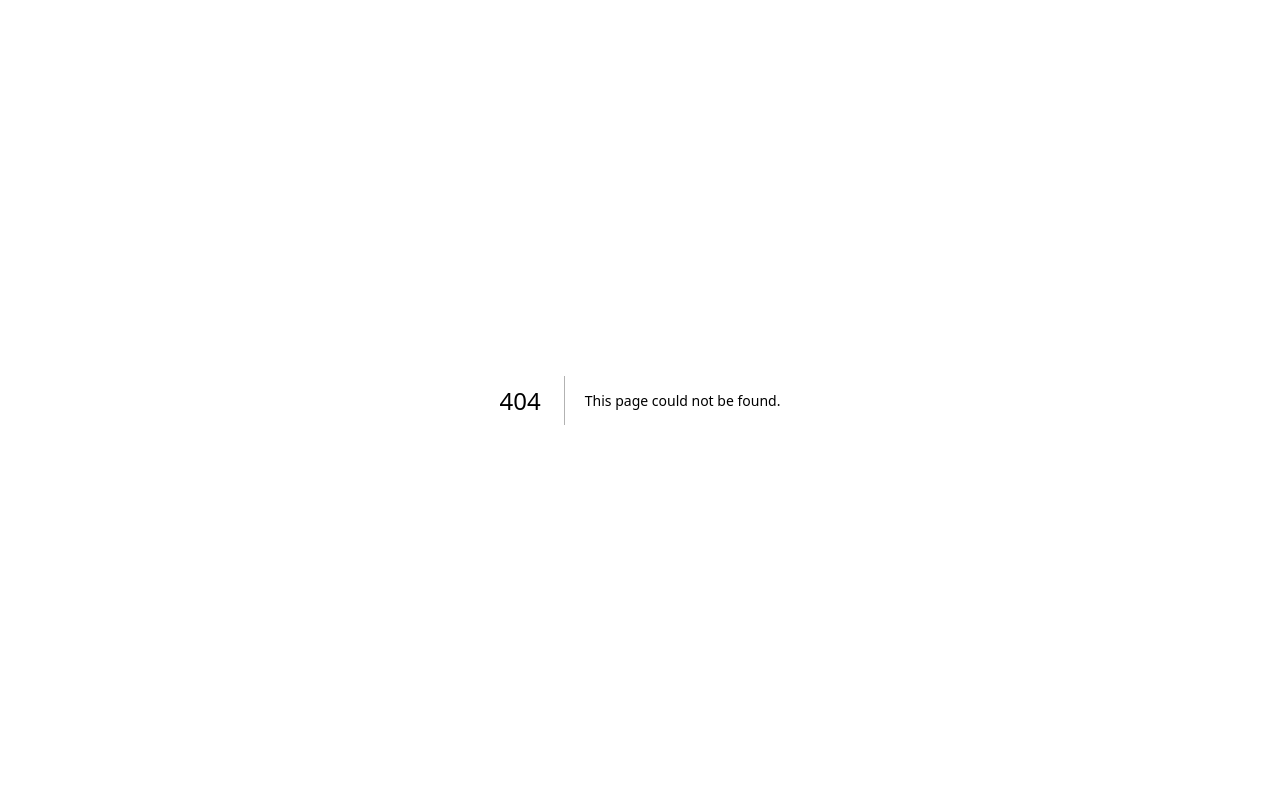
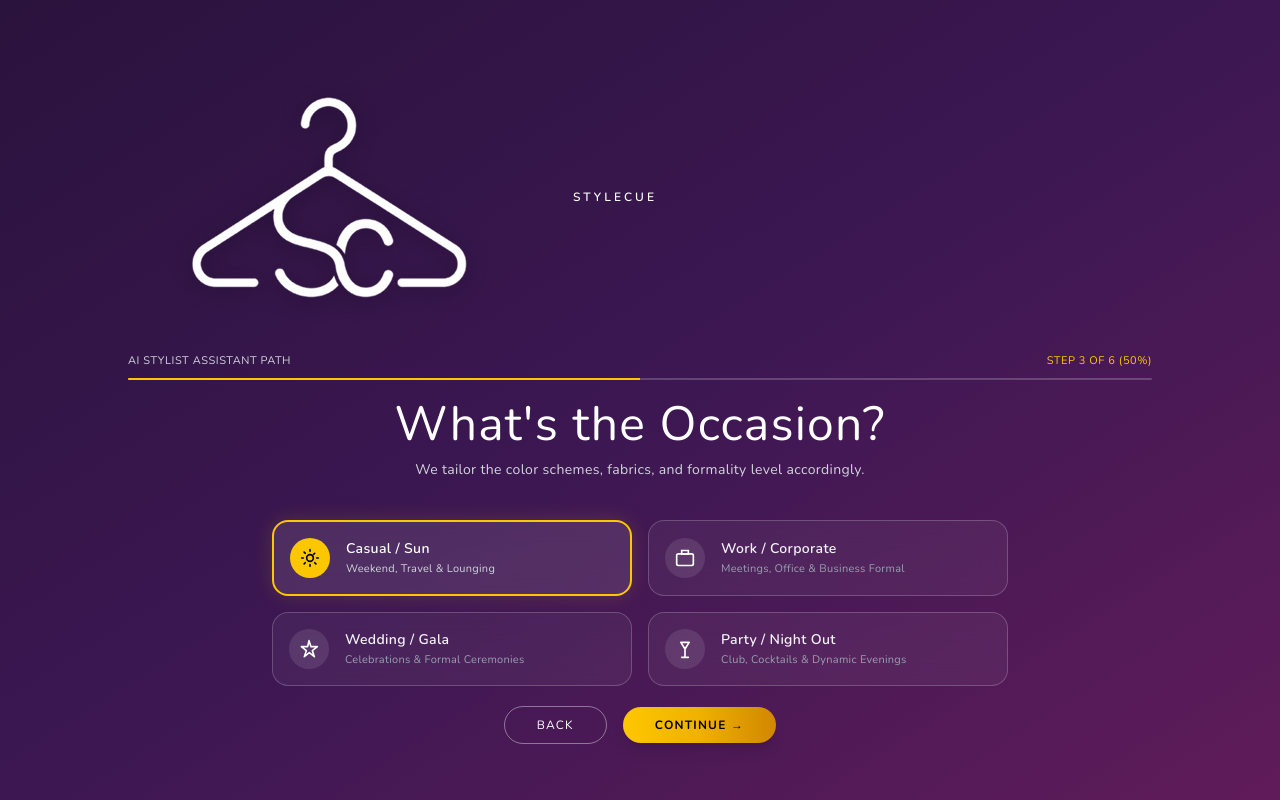
Before and after one commit to minhajmilfer/Stylecue-Frontend, a Next.js app: page /Occasion in a window 1280 px wide. Before the commit this address had no page. Built offline with nearby package versions, Linux system fonts and the light colour scheme.

Commit message:
Add occasion selection page

```diff
--- /dev/null
+++ b/app/Occasion/page.tsx
@@ -0,0 +1,131 @@
+"use client";
+
+import { useState } from 'react';
+import Image from 'next/image';
+
+export default function OccasionPage() {
+  const [selected, setSelected] = useState('casual');
+
+  const occasions = [
+    {
+      id: 'casual',
+      icon: (
+        <svg className="w-5 h-5" fill="none" stroke="currentColor" viewBox="0 0 24 24">
+          <circle cx="12" cy="12" r="4" strokeWidth="2" />
+          <path d="M12 2v2m0 16v2M4.93 4.93l1.41 1.41m11.32 11.32l1.41 1.41M2 12h2m16 0h2M6.34 17.66l-1.41 1.41m12.73-12.73l-1.41 1.41" strokeWidth="2" strokeLinecap="round" />
+        </svg>
+      ),
+      title: 'Casual / Sun',
+      desc: 'Weekend, Travel & Lounging',
+    },
+    {
+      id: 'work',
+      icon: (
+        <svg className="w-5 h-5" fill="none" stroke="currentColor" viewBox="0 0 24 24">
+          <rect x="2" y="7" width="20" height="14" rx="2" strokeWidth="2" />
+          <path d="M16 3H8v4h8V3z" strokeWidth="2" />
+        </svg>
+      ),
+      title: 'Work / Corporate',
+      desc: 'Meetings, Office & Business Formal',
+    },
+    {
+      id: 'wedding',
+      icon: (
+        <svg className="w-5 h-5" fill="none" stroke="currentColor" viewBox="0 0 24 24">
+          <path d="M12 2l2.4 7.2h7.6l-6 4.8 2.4 7.2-6-4.8-6 4.8 2.4-7.2-6-4.8h7.6z" strokeWidth="2" strokeLinejoin="round" />
+        </svg>
+      ),
+      title: 'Wedding / Gala',
+      desc: 'Celebrations & Formal Ceremonies',
+    },
+    {
+      id: 'party',
+      icon: (
+        <svg className="w-5 h-5" fill="none" stroke="currentColor" viewBox="0 0 24 24">
+          <path d="M8 22h8m-4-10v10m-5-18l5 8 5-8H7z" strokeWidth="2" strokeLinecap="round" strokeLinejoin="round" />
+        </svg>
+      ),
+      title: 'Party / Night Out',
+      desc: 'Club, Cocktails & Dynamic Evenings',
+    },
+  ];
+
+  return (
+    <main className="min-h-screen bg-gradient-to-br from-[#2a133d] via-[#3c1752] to-[#601b5a] text-white flex flex-col justify-between p-6 md:p-12 font-sans">
+      {/* Header & Progress Tracker 📊 */}
+      <div className="w-full max-w-5xl mx-auto">
+        <div className="flex items-center gap-3 mb-2">
+          <Image
+            src="/logo.png"
+            alt="StyleCue Logo"
+            width={28}
+            height={28}
+            style={{ width: "auto", height: "auto" }}
+          />
+          <span className="text-xs tracking-[0.25em] font-semibold text-white">STYLECUE</span>
+        </div>
+        <div className="flex justify-between items-center text-[11px] tracking-wider mb-2">
+          <span className="text-gray-300 font-medium">AI STYLIST ASSISTANT PATH</span>
+          <span className="text-yellow-400 font-medium">STEP 3 OF 6 (50%)</span>
+        </div>
+        <div className="w-full bg-white/20 h-[2px] rounded-full overflow-hidden">
+          <div className="bg-yellow-400 h-full w-1/2"></div>
+        </div>
+      </div>
+
+      {/* Main Content Area 🌟 */}
+      <div className="text-center max-w-3xl mx-auto my-auto w-full px-4">
+        <h1 className="text-3xl md:text-5xl font-light mb-3 tracking-wide">What's the Occasion?</h1>
+        <p className="text-gray-300 text-xs md:text-sm mb-10 tracking-wide font-light">
+          We tailor the color schemes, fabrics, and formality level accordingly.
+        </p>
+
+        {/* 2x2 Selection Grid 🗂️ */}
+        <div className="grid grid-cols-1 md:grid-cols-2 gap-4 text-left">
+          {occasions.map((item) => {
+            const isSelected = selected === item.id;
+            return (
+              <div
+                key={item.id}
+                onClick={() => setSelected(item.id)}
+                className={`flex items-center gap-4 p-4 rounded-2xl cursor-pointer transition-all backdrop-blur-md ${
+                  isSelected
+                    ? 'border-2 border-yellow-400 bg-white/10 shadow-[0_0_20px_rgba(250,204,21,0.15)]'
+                    : 'border border-white/20 bg-white/5 hover:border-white/40'
+                }`}
+              >
+                {/* Circular Icon Container 🧭 */}
+                <div className={`flex items-center justify-center w-10 h-10 rounded-full shrink-0 transition-colors ${
+                  isSelected ? 'bg-yellow-400 text-black' : 'bg-white/10 text-white'
+                }`}>
+                  {item.icon}
+                </div>
+
+                {/* Text Labels 📝 */}
+                <div>
+                  <h3 className={`font-semibold text-sm tracking-wide ${isSelected ? 'text-white' : 'text-gray-100'}`}>
+                    {item.title}
+                  </h3>
+                  <p className={`text-[11px] mt-0.5 tracking-wide font-light ${isSelected ? 'text-gray-300' : 'text-gray-400'}`}>
+                    {item.desc}
+                  </p>
+                </div>
+              </div>
+            );
+          })}
+        </div>
+      </div>
+
+      {/* Action Buttons 🔘 */}
+      <div className="w-full max-w-5xl mx-auto flex justify-center gap-4 items-center pb-2">
+        <button className="border border-white/40 px-8 py-2.5 rounded-full text-xs font-medium tracking-widest hover:bg-white/10 transition">
+          BACK
+        </button>
+        <button className="bg-gradient-to-r from-yellow-400 via-yellow-500 to-yellow-600 text-black px-8 py-2.5 rounded-full text-xs font-bold tracking-widest hover:opacity-90 transition shadow-lg">
+          CONTINUE →
+        </button>
+      </div>
+    </main>
+  );
+}
```
